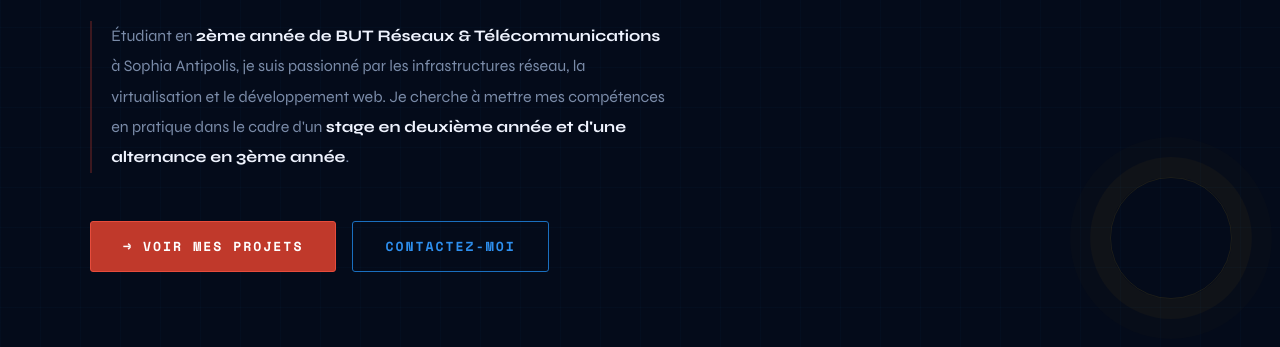
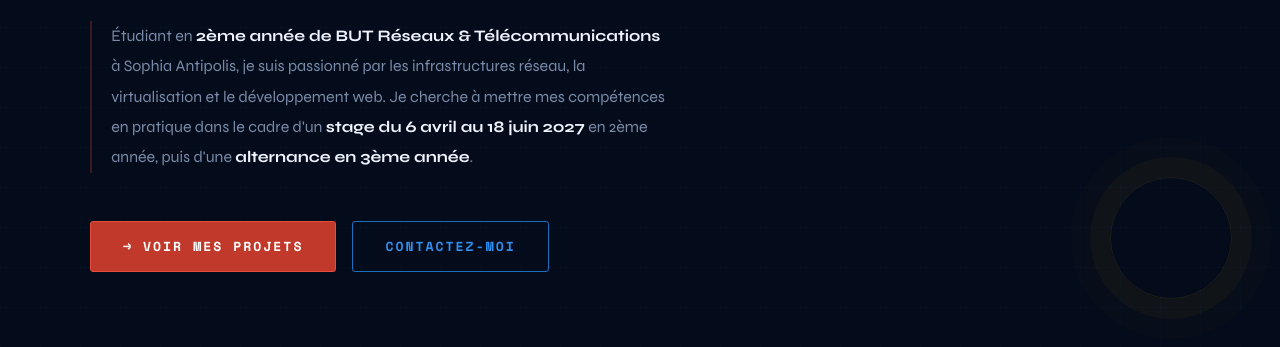
Before and after one commit to SelimO6/Portfolio, a plain HTML site: page index.html in a window 1280 px wide. Shown: the part 453-800 px from the top of the page. Drawn offline with nearby package versions, Linux system fonts and the light colour scheme.

Commit message:
Accueil : ajoute les dates du stage (6 avril – 18 juin 2027)
Co-Authored-By: Claude Sonnet 5.5 <noreply@anthropic.com>
Claude-Session: https://claude.ai/code/session_01YWRDvWnysKuBX2CWmcxqyb

```diff
--- a/index.html
+++ b/index.html
@@ -27,7 +27,7 @@
         <h1 class="hero-name fade-up fade-up-2"><span>Selim </span>Bennour<br>Hamza</h1>
         <p class="hero-role fade-up fade-up-3">Cybersécurité</p>
         <p class="hero-desc fade-up fade-up-4">
-            Étudiant en <strong>2ème année de BUT Réseaux & Télécommunications</strong> à Sophia Antipolis, je suis passionné par les infrastructures réseau, la virtualisation et le développement web. Je cherche à mettre mes compétences en pratique dans le cadre d'un <strong>stage en deuxième année et d'une alternance en 3ème année</strong>.
+            Étudiant en <strong>2ème année de BUT Réseaux & Télécommunications</strong> à Sophia Antipolis, je suis passionné par les infrastructures réseau, la virtualisation et le développement web. Je cherche à mettre mes compétences en pratique dans le cadre d'un <strong>stage du 6 avril au 18 juin 2027</strong> en 2ème année, puis d'une <strong>alternance en 3ème année</strong>.
         </p>
         <div class="cta-row fade-up fade-up-5">
             <a href="#projets" class="btn btn-primary">→ Voir mes projets</a>
```
